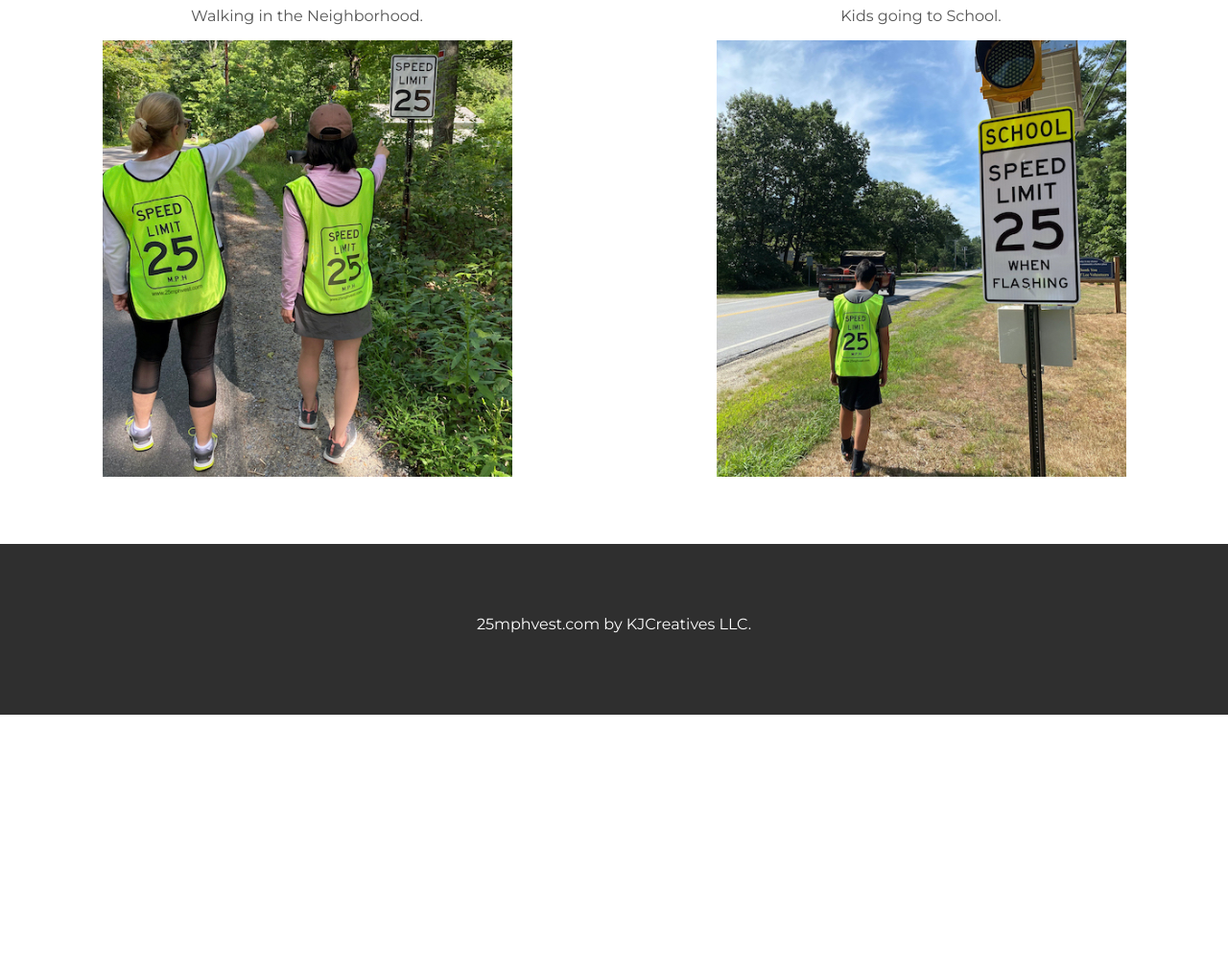
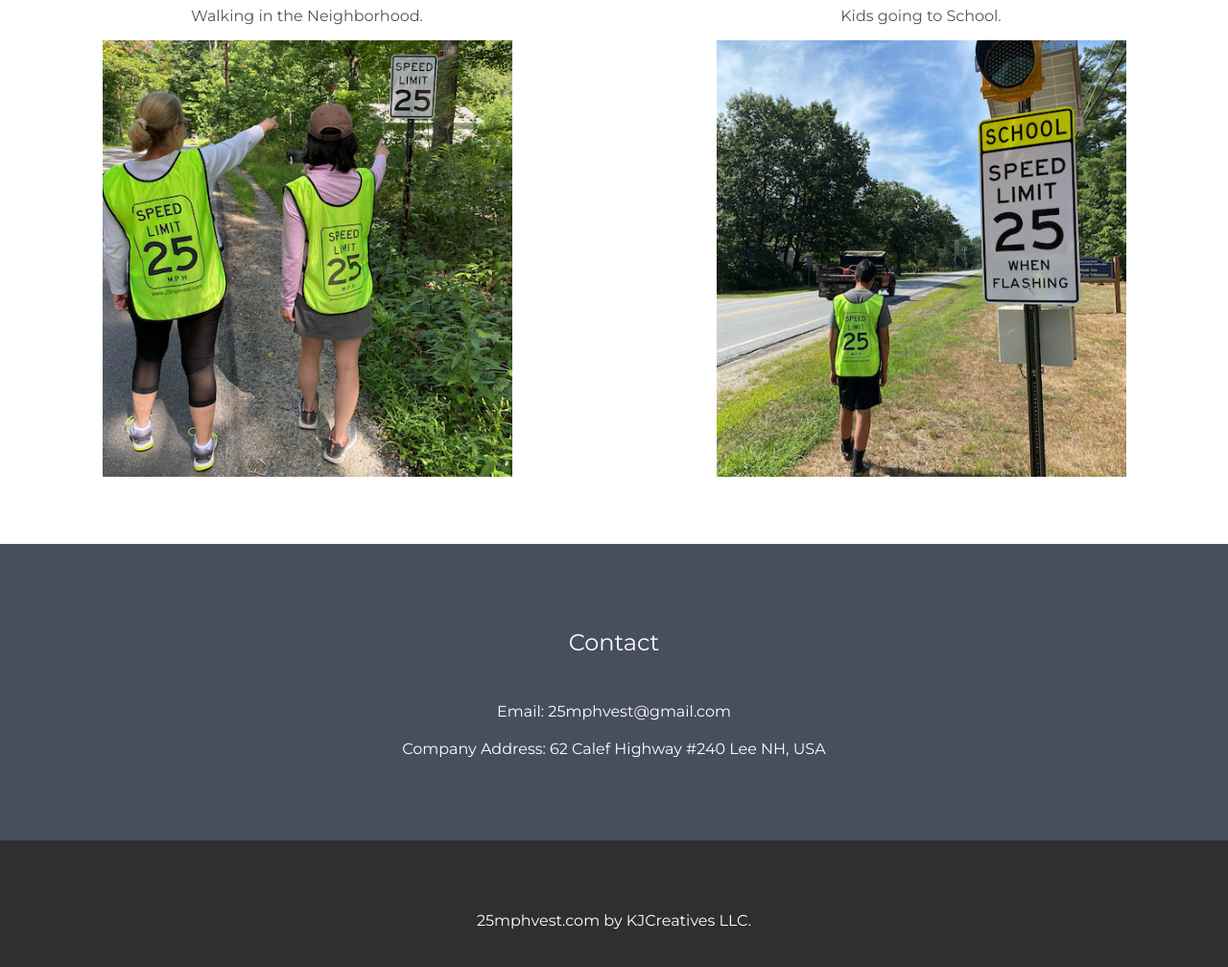
Before and after one commit to kcharpov/vest-test, a plain HTML site: page index.html in a window 1280 px wide. Shown: the part 1396-2404 px from the top of the page at 96% size. Before the commit the page ends 2141 px from the top, so only its background shows below. Drawn offline with nearby package versions, Linux system fonts and the light colour scheme.

Commit message:
add contact section

```diff
--- a/index.html
+++ b/index.html
@@ -73,8 +73,7 @@
     <div class="collapse navbar-collapse" id="myNavbar">
       <ul class="nav navbar-nav navbar-right">
          <li><a href="#">BUY</a></li>
-         <li><a href="#">CONTACT</a></li>
-          <li><a href="#">ABOUT</a></li>
+         <li><a href="#contact">CONTACT</a></li>
       </ul>
     </div>
   </div>
@@ -112,6 +111,17 @@
   </div>
 </div>
 
+
+<!-- Fourth Container -->
+<div id="contact" class="contact container-fluid bg-2 text-center">
+  <h3 class="margin">Contact</h3>
+  <p> Email: 25mphvest@gmail.com </p>
+
+  <p> Company Address: 62 Calef Highway #240 Lee NH, USA </p>
+
+</div>
+
+
 <!-- Footer -->
 <footer class="container-fluid bg-4 text-center">
   <p>25mphvest.com by KJCreatives LLC. </p>
```
